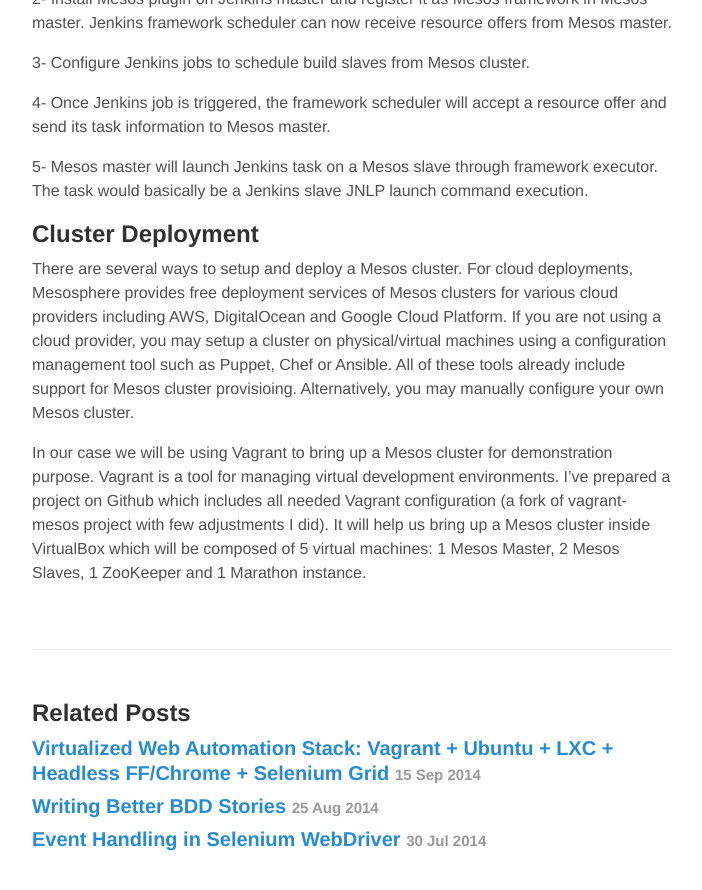
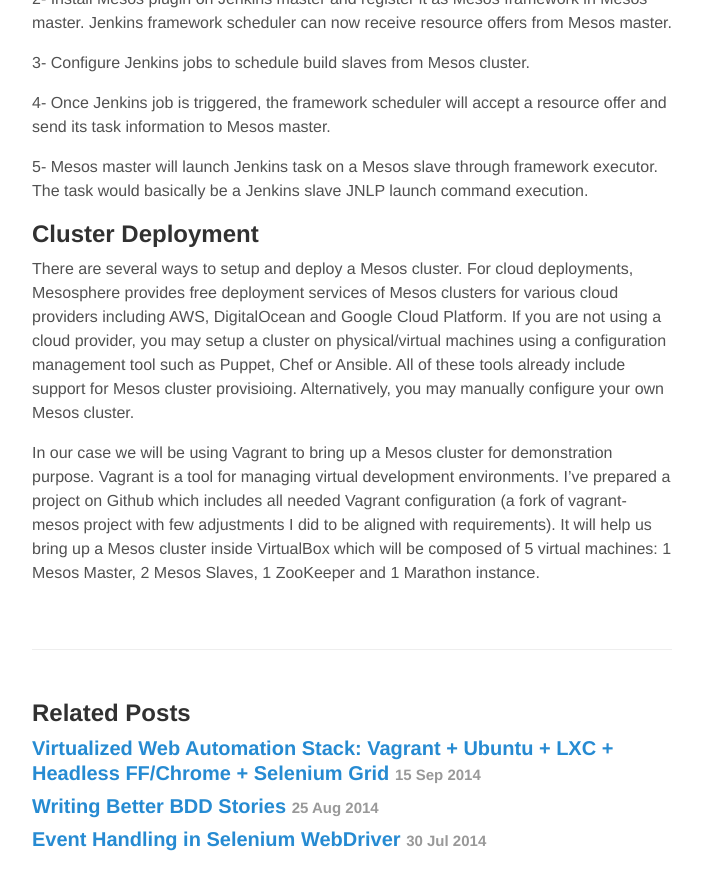
Before and after one commit to waseemh/waseemh.github.io_F, a Jekyll site: the page built from _posts/2015-03-15-cluster-wideci-system-mesos-jenkins.md, in a window 1280 px wide and 900 px high, scrolled down 1570 px. Shown: the top 890 px of the window, without its empty margins (288-990 px from the left). Built offline with Jekyll 4.4.1, drawn with Linux system fonts in a browser that asks for light colours; Markdown is read by kramdown in place of the engine named in the settings.

Commit message:
Update 2015-03-15-cluster-wideci-system-mesos-jenkins.md

```diff
--- a/_posts/2015-03-15-cluster-wideci-system-mesos-jenkins.md
+++ b/_posts/2015-03-15-cluster-wideci-system-mesos-jenkins.md
@@ -43,4 +43,4 @@
 There are several ways to setup and deploy a Mesos cluster. For cloud deployments, Mesosphere provides free deployment services of Mesos clusters for various cloud providers including AWS, DigitalOcean and Google Cloud Platform.
 If you are not using a cloud provider, you may setup a cluster on physical/virtual machines using a configuration management tool such as Puppet, Chef or Ansible. All of these tools already include support for Mesos cluster provisioing. Alternatively, you may manually configure your own Mesos cluster.
 
-In our case we will be using Vagrant to bring up a Mesos cluster for demonstration purpose. Vagrant is a tool for managing virtual development environments. I've prepared a project on Github which includes all needed Vagrant configuration (a fork of vagrant-mesos project with few adjustments I did). It will help us bring up a Mesos cluster inside VirtualBox which will be composed of 5 virtual machines: 1 Mesos Master, 2 Mesos Slaves, 1 ZooKeeper and 1 Marathon instance.
+In our case we will be using Vagrant to bring up a Mesos cluster for demonstration purpose. Vagrant is a tool for managing virtual development environments. I've prepared a project on Github which includes all needed Vagrant configuration (a fork of vagrant-mesos project with few adjustments I did to be aligned with requirements). It will help us bring up a Mesos cluster inside VirtualBox which will be composed of 5 virtual machines: 1 Mesos Master, 2 Mesos Slaves, 1 ZooKeeper and 1 Marathon instance.
```
